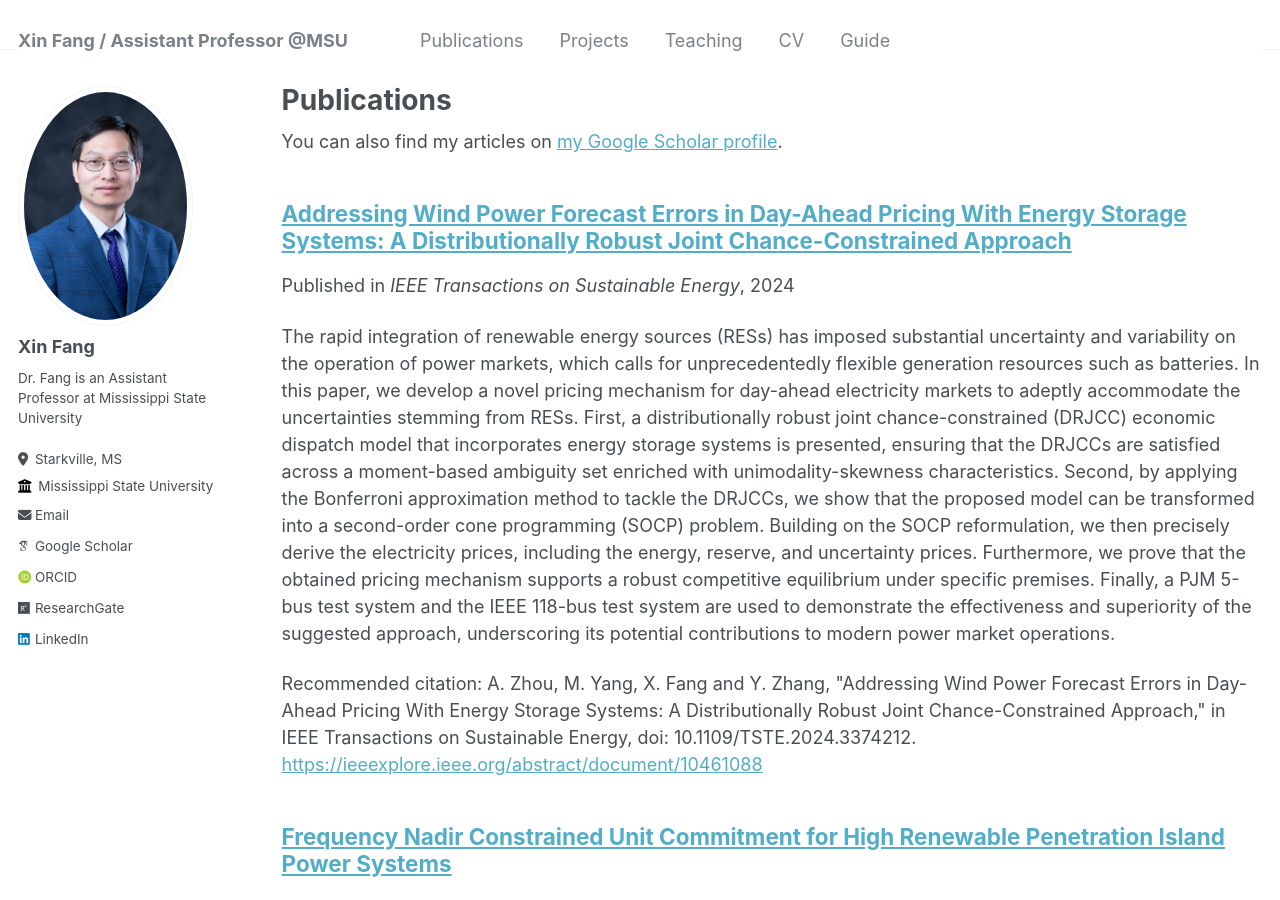
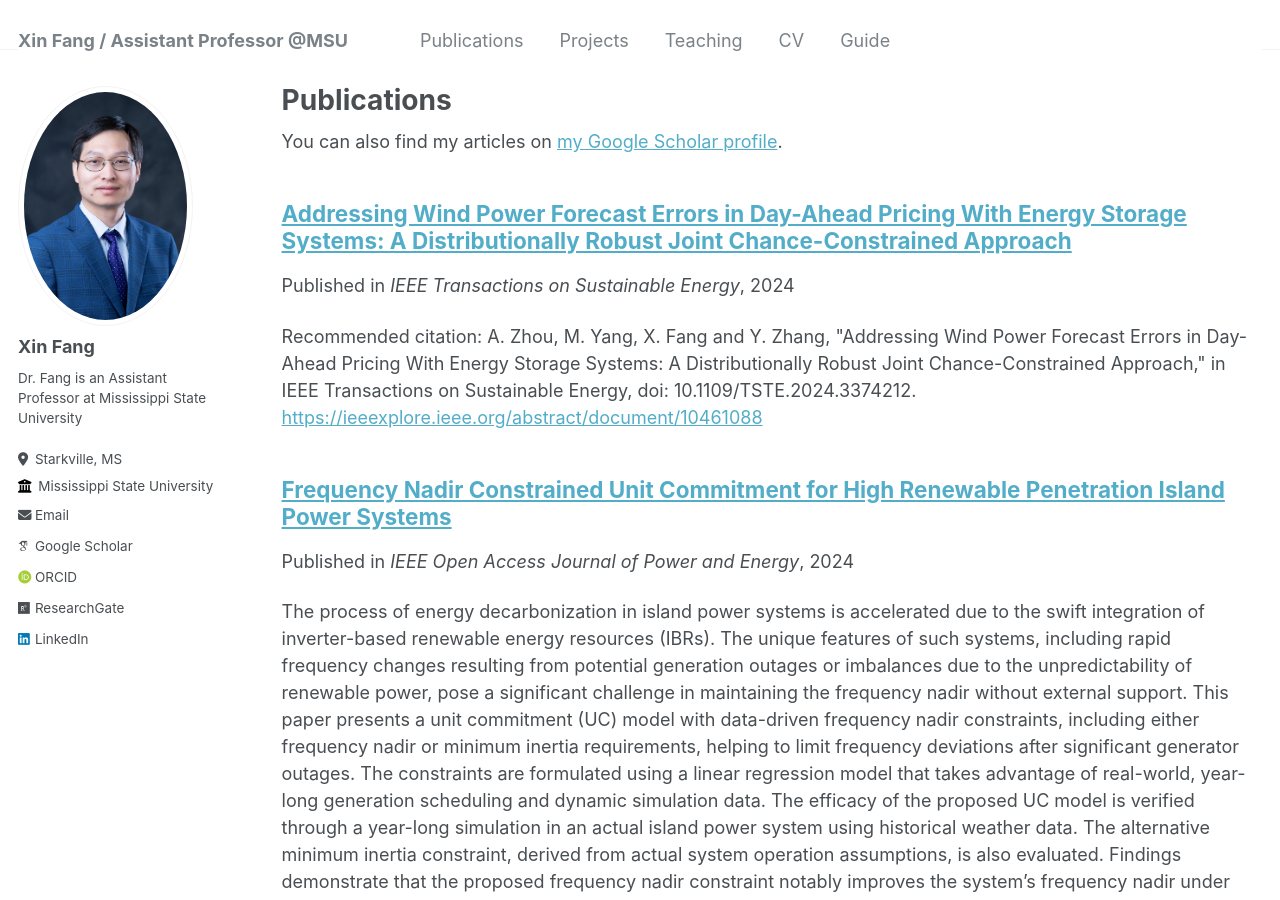
Before and after one commit to XinFang88/xinfang88.github.io, a Jekyll site: the page built from _pages/publications.md, in a window 1280 px wide and 900 px high. Built offline with Jekyll 4.4.1, drawn with Linux system fonts in a browser that asks for light colours; some web fonts are replaced.

Commit message:
Update 2009-10-01-paper-title-number-1.md

```diff
--- a/_publications/2009-10-01-paper-title-number-1.md
+++ b/_publications/2009-10-01-paper-title-number-1.md
@@ -2,11 +2,8 @@
 title: "Addressing Wind Power Forecast Errors in Day-Ahead Pricing With Energy Storage Systems: A Distributionally Robust Joint Chance-Constrained Approach"
 collection: publications
 permalink: 'https://ieeexplore.ieee.org/abstract/document/10461088'
-excerpt: 'The rapid integration of renewable energy sources (RESs) has imposed substantial uncertainty and variability on the operation of power markets, which calls for unprecedentedly flexible generation resources such as batteries. In this paper, we develop a novel pricing mechanism for day-ahead electricity markets to adeptly accommodate the uncertainties stemming from RESs. First, a distributionally robust joint chance-constrained (DRJCC) economic dispatch model that incorporates energy storage systems is presented, ensuring that the DRJCCs are satisfied across a moment-based ambiguity set enriched with unimodality-skewness characteristics. Second, by applying the Bonferroni approximation method to tackle the DRJCCs, we show that the proposed model can be transformed into a second-order cone programming (SOCP) problem. Building on the SOCP reformulation, we then precisely derive the electricity prices, including the energy, reserve, and uncertainty prices. Furthermore, we prove that the obtained pricing mechanism supports a robust competitive equilibrium under specific premises. Finally, a PJM 5-bus test system and the IEEE 118-bus test system are used to demonstrate the effectiveness and superiority of the suggested approach, underscoring its potential contributions to modern power market operations.'
 date: 2024-03-01
 venue: 'IEEE Transactions on Sustainable Energy'
 paperurl: 'https://ieeexplore.ieee.org/abstract/document/10461088'
 citation: 'A. Zhou, M. Yang, X. Fang and Y. Zhang, "Addressing Wind Power Forecast Errors in Day-Ahead Pricing With Energy Storage Systems: A Distributionally Robust Joint Chance-Constrained Approach," in IEEE Transactions on Sustainable Energy, doi: 10.1109/TSTE.2024.3374212.'
 ---
-
-The contents above will be part of a list of publications, if the user clicks the link for the publication than the contents of section will be rendered as a full page, allowing you to provide more information about the paper for the reader. When publications are displayed as a single page, the contents of the above "citation" field will automatically be included below this section in a smaller font.
```
